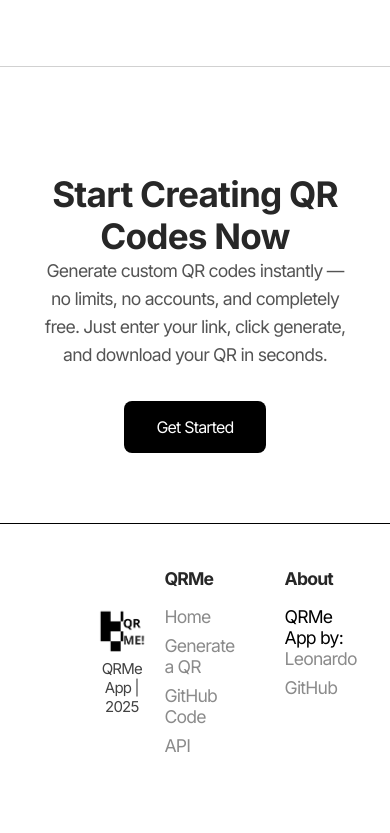
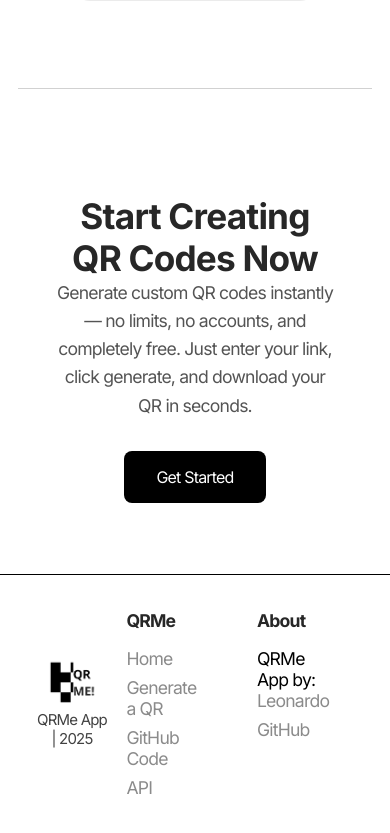
Before and after one commit to faazdy/qr-gen-app, a Vue app: page / in a window 390 px wide. Shown: the part 1747-2580 px from the top of the page. Before the commit the page ends 2547 px from the top, so only its background shows below. Built offline with nearby package versions, Linux system fonts and the light colour scheme.

Commit message:
feat: enhance responsive design for QRGenerator view and main styles; adjust input and container widths

```diff
--- a/src/styles/main.scss
+++ b/src/styles/main.scss
@@ -75,6 +75,7 @@ input{
     border: 1px solid $secondaryColor;
     border-radius: $borderRadius;
     font-size: $textSize;
+    width: 100%;
 }
 
 .btn-primary{
@@ -109,3 +110,15 @@ input{
         color: $mainWhite;
     }
 }
+
+@media screen and (max-width: 768px){
+    main{
+        width: 100%;
+        padding: 0 1em;
+    }
+
+    footer{
+        padding: 2em;
+    }
+
+}
--- a/src/views/QRGenerator.vue
+++ b/src/views/QRGenerator.vue
@@ -78,12 +78,13 @@ main{
 }
 .container{
   display: grid;
-  grid-template-columns: repeat(auto-fit, minmax(500px, 1fr));
+  grid-template-columns: repeat(auto-fit, minmax(300px, 1fr));
   align-items: center;
   border: 1px solid rgb(238, 238, 238);
   border-radius: 20px;
   width: 100%;
   margin: 0 auto;
+  overflow: auto;
 
   form{
     padding: 1em;
@@ -98,6 +99,7 @@ main{
     flex-direction: column;
     padding: 2em;
     gap: 1em;
+    width: 100%;
 
     .btn{
       margin-top: 1.5em;
@@ -106,4 +108,22 @@ main{
     }
   }
 }
+
+@media screen and (max-width: 768px){
+  .container form{
+    width: 100%;
+  }
+}
+@media screen and (max-width: 300px){
+  .container{
+    grid-template-columns: 1fr;
+
+    .form{
+      width: 100%;
+    }
+    input{
+      width: 100%;
+    }
+  }
+}
 </style>
```
